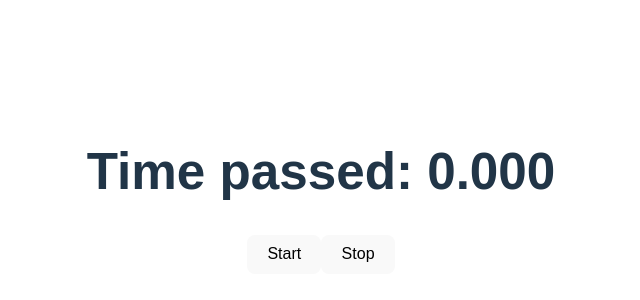
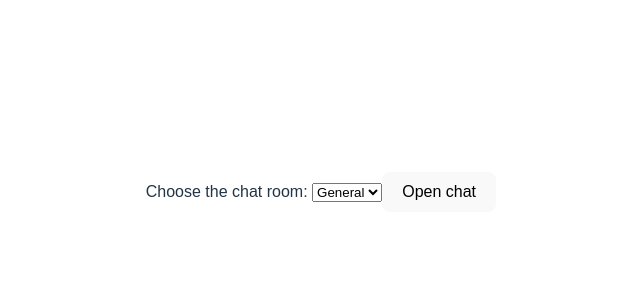
Before and after one commit to thanhduy26091995/react-practice, a React (Vite) app: page / in a window 1280 px wide. Shown: the part 228-528 px from the top of the page, without its empty margins (339-979 px from the left). Built offline with nearby package versions, Linux system fonts and the light colour scheme.

Commit message:
Chore: Interacting with use effect

```diff
--- /dev/null
+++ b/src/animation.js
@@ -0,0 +1,38 @@
+export class FadeInAnimation {
+  constructor(node) {
+    this.node = node;
+  }
+
+  start(duration) {
+    this.duration = duration;
+    if (this.duration === 0) {
+      this.onProgress(1);
+    } else {
+      this.onProgress(0);
+      // Start animating
+      this.startTime = performance.now();
+      this.frameId = requestAnimationFrame(() => this.onFrame());
+    }
+  }
+
+  onFrame() {
+    const timePassed = performance.now() - this.startTime;
+    const progress = Math.min(timePassed / this.duration, 1);
+    this.onProgress(progress);
+    if (progress < 1) {
+      // We still have more frames to paint
+      this.frameId = requestAnimationFrame(() => this.onFrame());
+    }
+  }
+
+  onProgress(progress) {
+    this.node.style.opacity = progress;
+  }
+
+  stop() {
+    cancelAnimationFrame(this.frameId);
+    this.startTime = null;
+    this.frameId = null;
+    this.duration = 0;
+  }
+}
--- /dev/null
+++ b/src/chat.js
@@ -0,0 +1,12 @@
+export function createConnection(serverUrl, roomId) {
+  return {
+    connect() {
+      console.log(
+        '✅ Connecting to "' + roomId + '" room at ' + serverUrl + "..."
+      );
+    },
+    disconnect() {
+      console.log('❌ Disconnected from "' + roomId + '" room at ' + serverUrl);
+    },
+  };
+}
--- a/src/main.jsx
+++ b/src/main.jsx
@@ -4,9 +4,10 @@ import './index.css'
 import Game from './TicTacToe.jsx'
 import App from './FilterableProduct.jsx'
 import Stopwatch from './App.jsx'
+import UseEffectExampleApp from './use-effect-example.jsx'
 
 createRoot(document.getElementById('root')).render(
   <StrictMode>
-    <Stopwatch />
+    <UseEffectExampleApp />
   </StrictMode>,
 )
--- /dev/null
+++ b/src/use-chat-room.js
@@ -0,0 +1,13 @@
+import { useEffect } from "react";
+import { createConnection } from "./chat";
+
+export function useChatRoom({ serverUrl, roomId }) {
+  useEffect(() => {
+    const connection = createConnection(serverUrl, roomId);
+    connection.connect();
+
+    return () => {
+      connection.disconnect();
+    };
+  }, [serverUrl, roomId]);
+}
--- /dev/null
+++ b/src/use-effect-example.jsx
@@ -0,0 +1,122 @@
+import { useEffect, useRef, useState } from "react";
+import { createConnection } from "./chat";
+import { FadeInAnimation } from "./animation";
+import { useChatRoom } from "./use-chat-room";
+
+export default function UseEffectExampleApp() {
+    return (
+        <ChatRoomDefaultHook />
+    );
+}
+
+function TriggerAnimationApp() {
+    const ref = useRef(null);
+
+    useEffect(() => {
+        const animation = new FadeInAnimation(ref.current);
+        animation.start(1000);
+
+
+        return () => {
+            animation.stop();
+        }
+    }, []);
+
+    return (
+        <h1 ref={ref} style={{
+            opacity: 0,
+            color: 'white',
+            padding: 50,
+            textAlign: 'center',
+            fontSize: 50,
+            backgroundImage: 'radial-gradient(circle, rgba(63,94,251,1) 0%, rgba(252,70,107,1) 100%)'
+        }}>
+            Welcome
+        </h1>
+    );
+}
+
+function GlobalBrowserEventDefaultHook() {
+    const [position, setPosition] = useState({ x: 0, y: 0 })
+
+    useEffect(() => {
+        function handleMove(e) {
+            setPosition({ x: e.clientX, y: e.clientY });
+        }
+
+        window.addEventListener('pointermove', handleMove);
+        return () => {
+            window.removeEventListener('pointermove', handleMove);
+        };
+    }, []);
+
+    return (
+        <div style={{
+            position: 'absolute',
+            backgroundColor: 'pink',
+            borderRadius: '50%',
+            opacity: 0.6,
+            transform: `translate(${position.x}px, ${position.y}px)`,
+            pointerEvents: 'none',
+            left: -20,
+            top: -20,
+            width: 40,
+            height: 40
+        }}>
+
+        </div>
+    );
+}
+
+function ChatRoomDefaultHook() {
+    const [roomId, setRoomId] = useState('general');
+    const [showDialog, setShowDialog] = useState(false);
+
+    return (
+        <>
+            <label>
+                Choose the chat room: {' '}
+                <select value={roomId} onChange={(e) => setRoomId(e.target.value)}>
+                    <option value="General">General</option>
+                    <option value="Travel">Travel</option>
+                    <option value="Music">Music</option>
+                </select>
+            </label>
+
+            <button onClick={() => setShowDialog(!showDialog)}>
+                {showDialog ? 'Close chat' : 'Open chat'}
+            </button>
+
+            {showDialog && <hr />}
+            {showDialog && <ChatRoom roomId={roomId}></ChatRoom>}
+        </>
+    );
+}
+
+function ChatRoom({ roomId }) {
+    const [serverUrl, setServerUrl] = useState('https://localhost:1234');
+
+    // useEffect(() => {
+    //     const connection = createConnection(serverUrl, roomId);
+    //     connection.connect();
+
+    //     return () => {
+    //         connection.disconnect();
+    //     };
+    // }, [serverUrl, roomId]);
+
+    useChatRoom({ serverUrl, roomId });
+
+    return (
+        <>
+            <label>
+                Server URL: {' '}
+                <input value={serverUrl} onChange={(e) => setServerUrl(e.target.value)}></input>
+            </label>
+
+            <h1>
+                Welcome to the {roomId} room
+            </h1>
+        </>
+    );
+}
```
